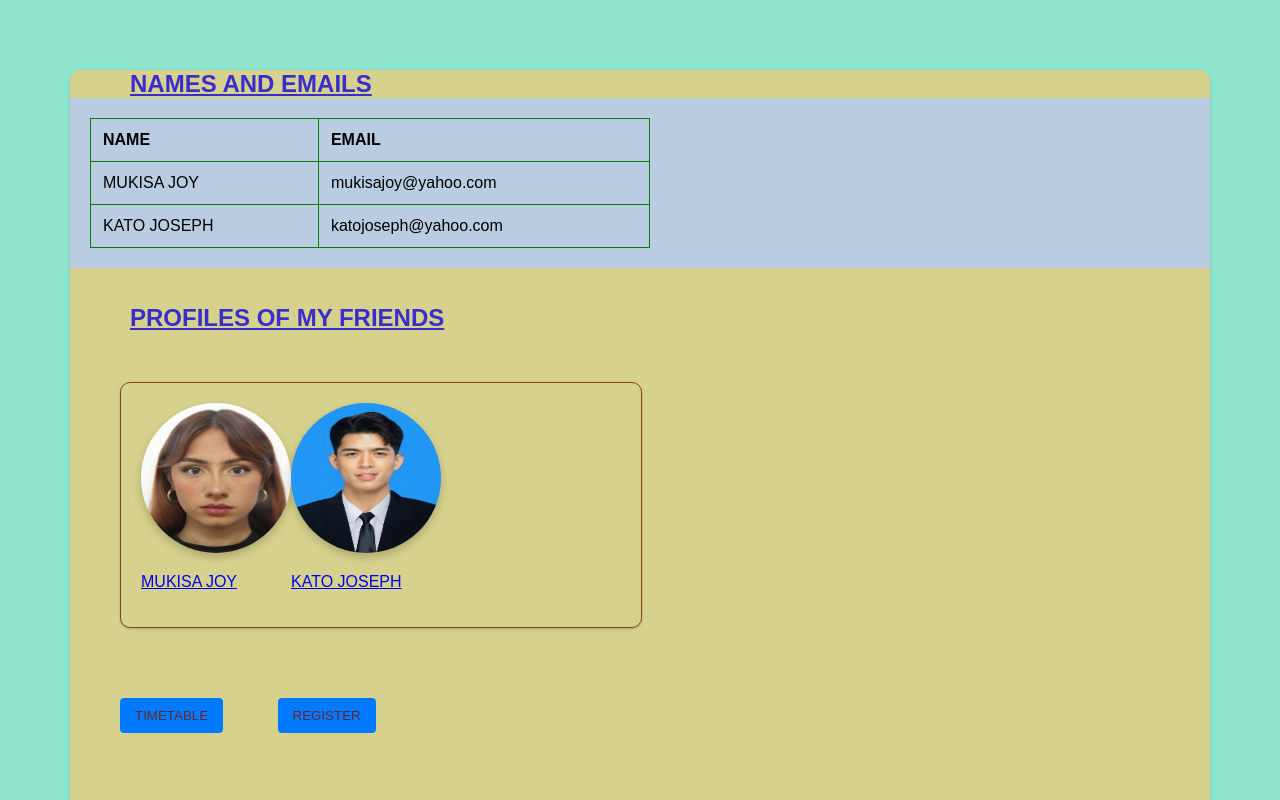
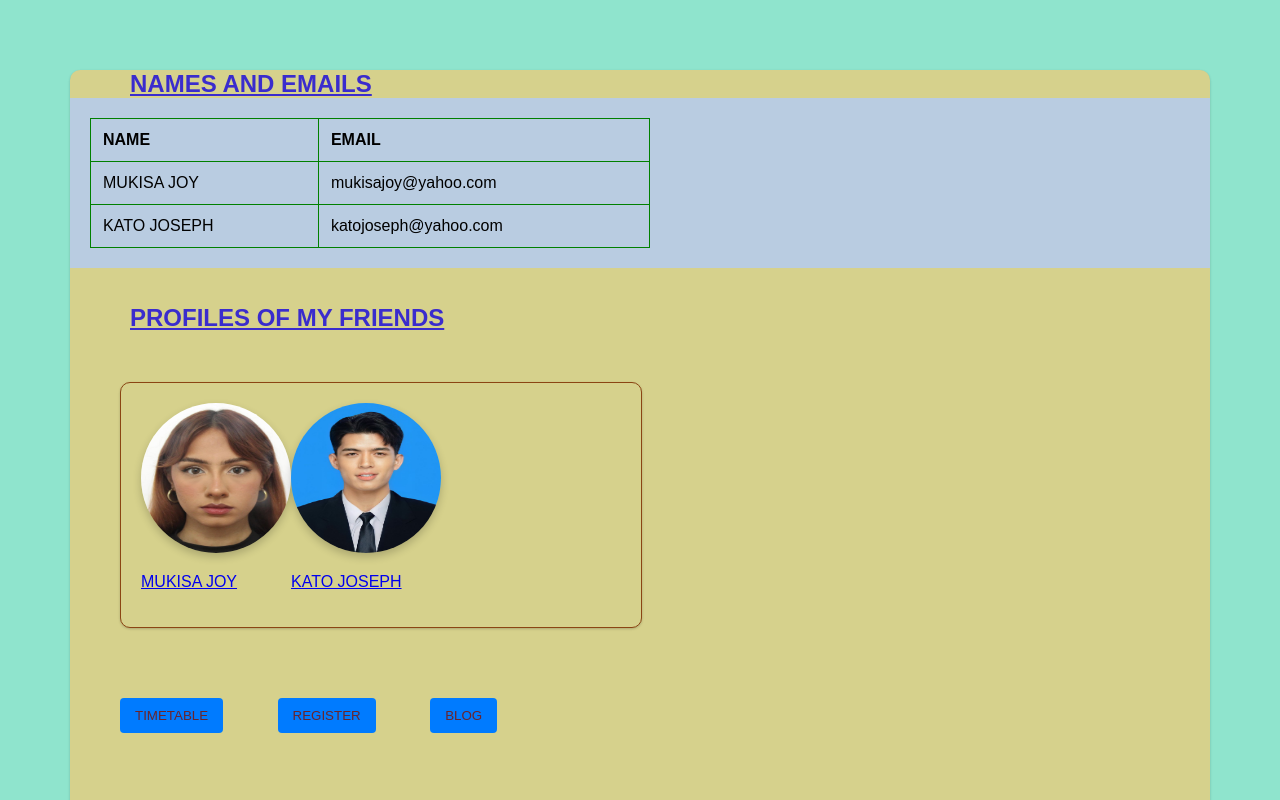
Before and after one commit to katoelijah-spec/Web-course-work-, a plain HTML site: page index.html in a window 1280 px wide. Shown: the top 800 px of the page. Drawn offline with Linux system fonts and the light colour scheme.

Commit message:
Add files via upload
Web development work

```diff
--- a/index.html
+++ b/index.html
@@ -139,6 +139,7 @@
         <div>
             <a href="./elijah timetable.html"><button type="submit">TIMETABLE</button></a>
             <a href="./register.html"><button type="submit">REGISTER</button></a>
+            <a href="./blog.html"><button type="submit">BLOG</button></a>
         </div>
     </div>
 
```
